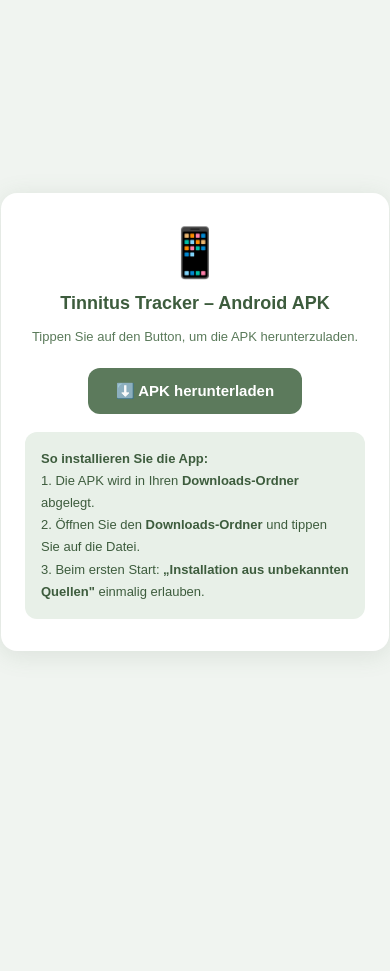
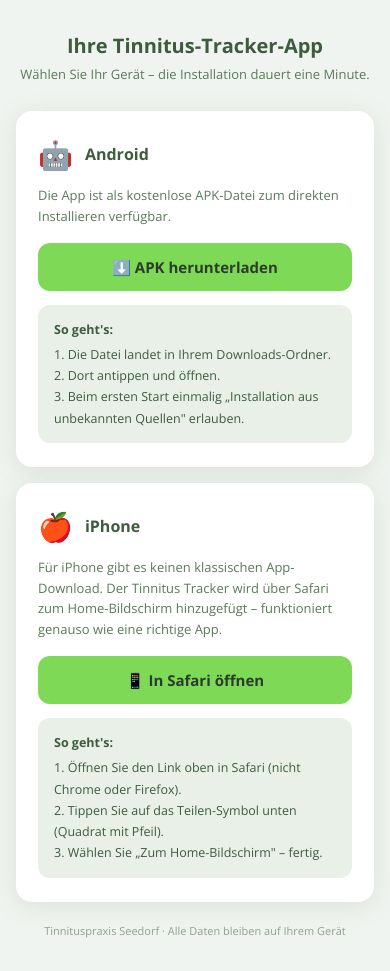
Before and after one commit to Boris1900/tinnuts-tracker_0.1, a website: page download.html in a window 390 px wide. Before the commit the page ends 844 px from the top, so only its background shows below. Drawn offline with nearby package versions, Linux system fonts and the light colour scheme.

Commit message:
Download-Seite auf Android/iPhone-Auswahl umgestellt
Analog zur Ohreninsel: Android zeigt vorerst die APK (Play Store
noch in Prüfung, wird nach Freigabe nachgezogen), iPhone verlinkt
direkt die PWA mit Home-Bildschirm-Anleitung.

```diff
--- a/download.html
+++ b/download.html
@@ -3,31 +3,55 @@
 <head>
 <meta charset="UTF-8">
 <meta name="viewport" content="width=device-width, initial-scale=1.0">
-<title>Tinnitus Tracker – Android Download</title>
+<title>Tinnitus Tracker – App herunterladen</title>
+<link href="https://fonts.googleapis.com/css2?family=Open+Sans:wght@400;600;700&display=swap" rel="stylesheet">
 <style>
-body { font-family: sans-serif; background: #f0f4f0; display: flex; align-items: center; justify-content: center; min-height: 100vh; margin: 0; }
-.box { background: #fff; border-radius: 16px; padding: 32px 24px; text-align: center; max-width: 340px; box-shadow: 0 4px 24px rgba(92,122,92,0.15); }
-.icon { font-size: 48px; margin-bottom: 12px; }
-h1 { font-size: 18px; color: #3d5c3d; margin-bottom: 8px; }
-p { font-size: 13px; color: #5a7a5a; line-height: 1.6; margin-bottom: 20px; }
-.btn { display: inline-block; background: #5c7a5c; color: #fff; border-radius: 12px; padding: 14px 28px; font-size: 15px; font-weight: 600; text-decoration: none; }
-.note { font-size: 11px; color: #8fa08f; margin-top: 14px; }
+* { box-sizing:border-box; margin:0; padding:0; }
+body { font-family:'Open Sans',sans-serif; background:#f0f4f0; color:#2c3c2c; min-height:100vh; display:flex; flex-direction:column; align-items:center; padding:32px 16px; }
+.wrap { width:100%; max-width:420px; }
+h1 { font-size:20px; color:#3d5c3d; text-align:center; margin-bottom:6px; }
+.sub { font-size:13px; color:#5a7a5a; text-align:center; margin-bottom:28px; }
+.card { background:#fff; border-radius:16px; padding:24px 22px; margin-bottom:16px; box-shadow:0 4px 24px rgba(92,122,92,0.15); }
+.card-head { display:flex; align-items:center; gap:12px; margin-bottom:12px; }
+.card-head .emoji { font-size:28px; }
+.card-head h2 { font-size:16px; color:#3d5c3d; }
+.card p { font-size:13px; color:#5a7a5a; line-height:1.6; margin-bottom:16px; }
+.btn { display:block; text-align:center; background:#7ed957; color:#2c3c2c; border-radius:12px; padding:14px 20px; font-size:15px; font-weight:700; text-decoration:none; margin-bottom:14px; }
+.steps { background:#e8f0e8; border-radius:12px; padding:14px 16px; font-size:12.5px; color:#3d5c3d; line-height:1.7; }
+.steps strong { display:block; margin-bottom:4px; }
+.note { font-size:11px; color:#8fa08f; text-align:center; margin-top:20px; line-height:1.6; }
 </style>
 </head>
 <body>
-<div class="box">
-  <div class="icon">📱</div>
-  <h1>Tinnitus Tracker – Android APK</h1>
-  <p>Tippen Sie auf den Button, um die APK herunterzuladen.</p>
-  <a class="btn" href="https://github.com/Boris1900/tinnuts-tracker_0.1/releases/download/v3.1/TinnitusTracker-v3.1.apk">
-    ⬇️ APK herunterladen
-  </a>
-  <div style="background:#e8f0e8;border-radius:12px;padding:16px;margin-top:18px;text-align:left;font-size:13px;color:#3d5c3d;line-height:1.7;">
-    <strong>So installieren Sie die App:</strong><br>
-    1. Die APK wird in Ihren <strong>Downloads-Ordner</strong> abgelegt.<br>
-    2. Öffnen Sie den <strong>Downloads-Ordner</strong> und tippen Sie auf die Datei.<br>
-    3. Beim ersten Start: <strong>„Installation aus unbekannten Quellen"</strong> einmalig erlauben.
+<div class="wrap">
+  <h1>Ihre Tinnitus-Tracker-App</h1>
+  <div class="sub">Wählen Sie Ihr Gerät – die Installation dauert eine Minute.</div>
+
+  <div class="card">
+    <div class="card-head"><span class="emoji">🤖</span><h2>Android</h2></div>
+    <p>Die App ist als kostenlose APK-Datei zum direkten Installieren verfügbar.</p>
+    <a class="btn" href="https://github.com/Boris1900/tinnuts-tracker_0.1/releases/download/v3.1/TinnitusTracker-v3.1.apk">⬇️ APK herunterladen</a>
+    <div class="steps">
+      <strong>So geht's:</strong>
+      1. Die Datei landet in Ihrem Downloads-Ordner.<br>
+      2. Dort antippen und öffnen.<br>
+      3. Beim ersten Start einmalig „Installation aus unbekannten Quellen" erlauben.
+    </div>
   </div>
+
+  <div class="card">
+    <div class="card-head"><span class="emoji">🍎</span><h2>iPhone</h2></div>
+    <p>Für iPhone gibt es keinen klassischen App-Download. Der Tinnitus Tracker wird über Safari zum Home-Bildschirm hinzugefügt – funktioniert genauso wie eine richtige App.</p>
+    <a class="btn" href="https://app.tinnituspraxis-seedorf.de/TinnitusTracker_Seedorf.html">📱 In Safari öffnen</a>
+    <div class="steps">
+      <strong>So geht's:</strong>
+      1. Öffnen Sie den Link oben in Safari (nicht Chrome oder Firefox).<br>
+      2. Tippen Sie auf das Teilen-Symbol unten (Quadrat mit Pfeil).<br>
+      3. Wählen Sie „Zum Home-Bildschirm" – fertig.
+    </div>
+  </div>
+
+  <div class="note">Tinnituspraxis Seedorf · Alle Daten bleiben auf Ihrem Gerät</div>
 </div>
 </body>
 </html>
```
